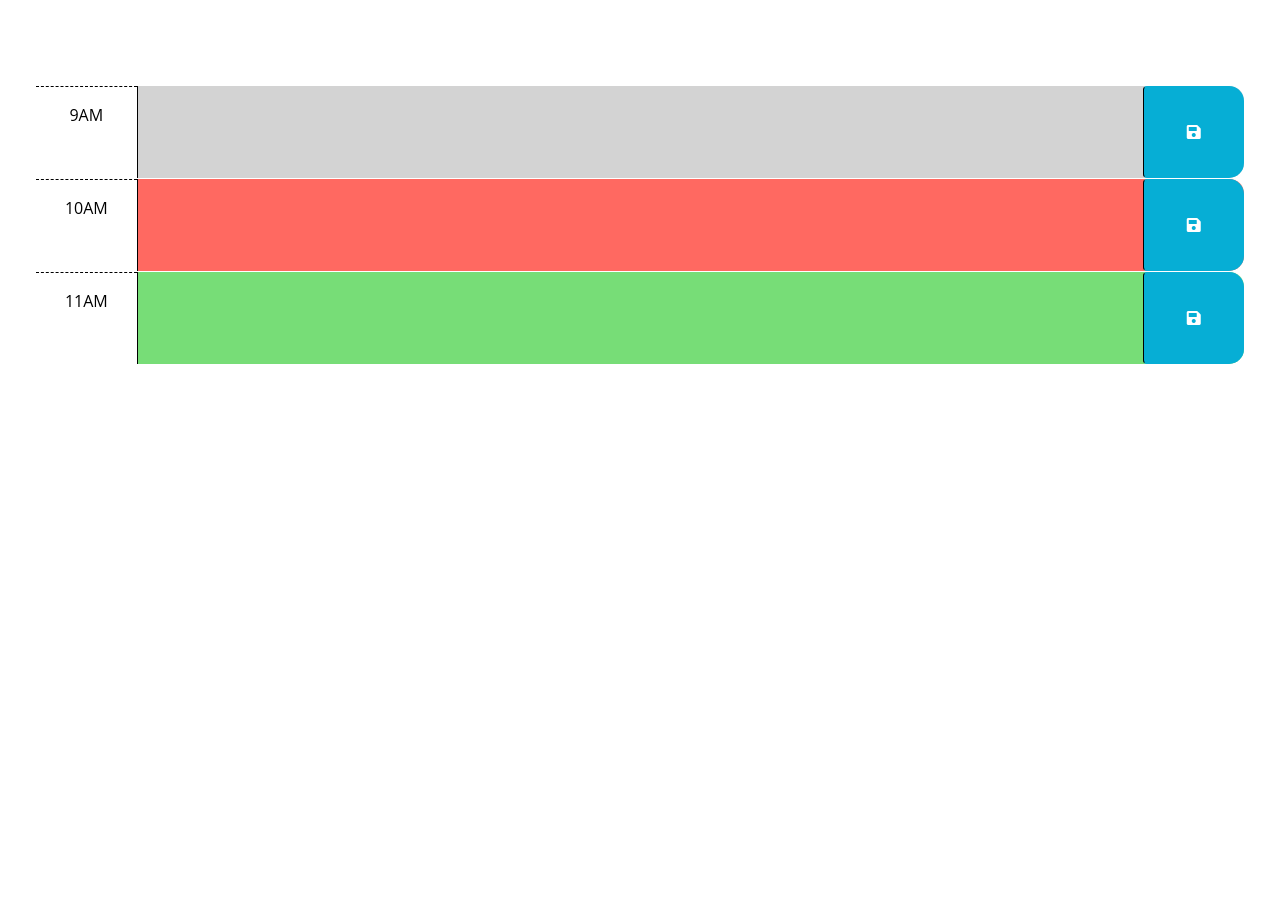
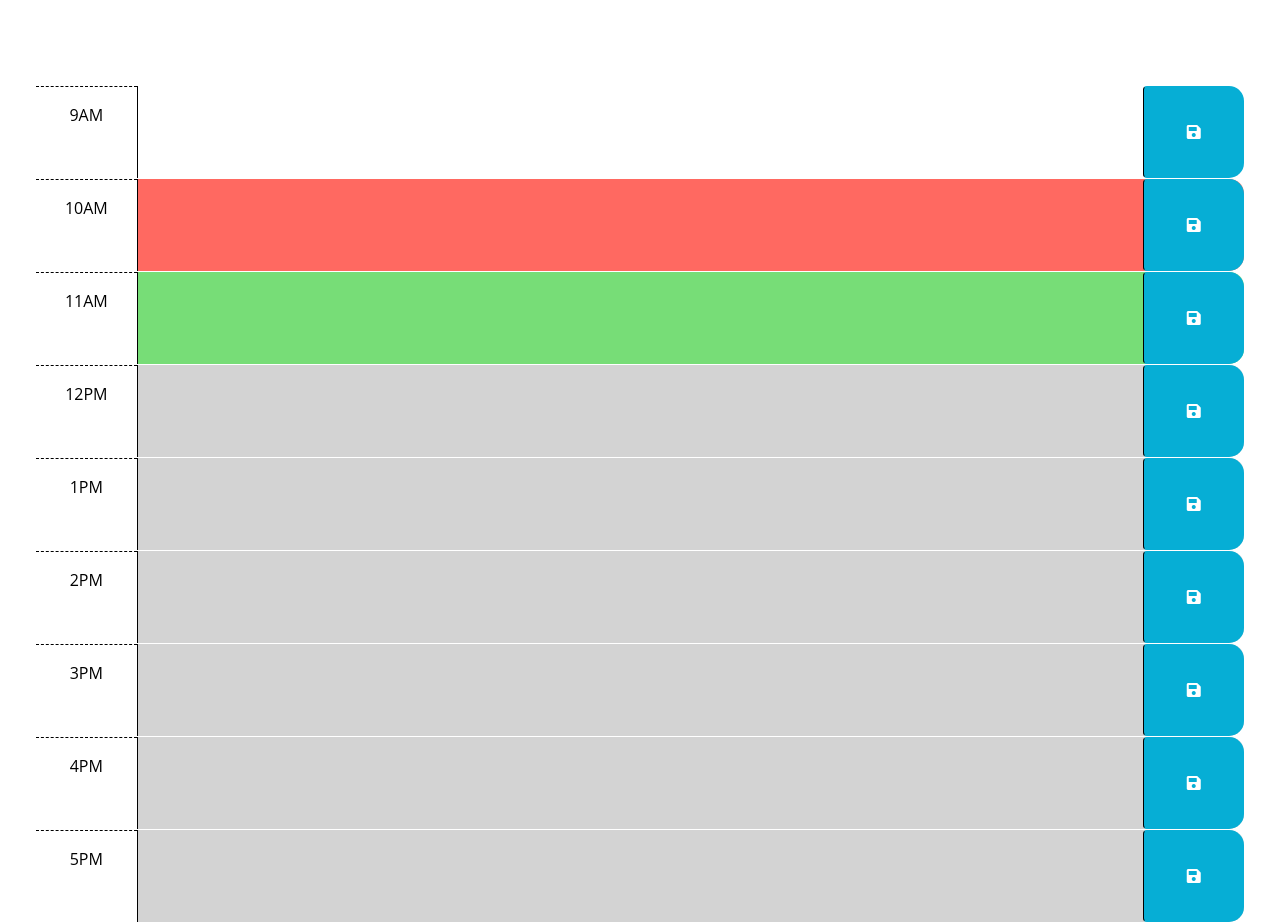
Before and after one commit to mtstall/work-day-scheduler, a plain HTML site: page index.html in a window 1280 px wide. Shown: the part 166-1088 px from the top of the page. Before the commit the page ends 800 px from the top, so only its background shows below. Drawn offline with nearby package versions, Linux system fonts and the light colour scheme; files that its build step writes are made by us from their sources.

Commit message:
added current date and boxes for each hour of the workday

```diff
--- a/Develop/script.js
+++ b/Develop/script.js
@@ -14,10 +14,37 @@ $(function () {
   // attribute of each time-block be used to conditionally add or remove the
   // past, present, and future classes? How can Day.js be used to get the
   // current hour in 24-hour time?
+  var currentHour = dayjs(currentDay).format('hA');
+  console.log(currentHour);
+
+  //var allHours = document.querySelectorAll('.time-block');
+  //console.log(allHours);
+
+  var schedulerHourEl = document.querySelector('#hour-9');
+  console.log(schedulerHourEl);
+  var schedulerHour = dayjs(schedulerHourEl.innerText).format('hA');
+  console.log(schedulerHour);
+
+  var duration = currentHour.diff(schedulerHour);
+  console.log(duration);
+
+if (currentHour > schedulerHour) {
+  schedulerHourEl.setAttribute('class','row time-block past');
+}
+
+else if (currentHour < schedulerHour) {
+  schedulerHourEl.setAttribute('class','row time-block future');
+}
+
+else if (currentHour == schedulerHour) {
+  schedulerHourEl.setAttribute('class','row time-block current');
+}
   //
   // TODO: Add code to get any user input that was saved in localStorage and set
   // the values of the corresponding textarea elements. HINT: How can the id
   // attribute of each time-block be used to do this?
   //
   // TODO: Add code to display the current date in the header of the page.
+  var currentDay = dayjs();
+  $('#currentDay').text(currentDay.format('MMM D, YYYY'));
 });
--- a/index.html
+++ b/index.html
@@ -20,7 +20,7 @@
       href="https://fonts.googleapis.com/css2?family=Fira+Sans:wght@400;700&display=swap"
       rel="stylesheet"
     />
-    <link rel="stylesheet" href="style.css" />
+    <link rel="stylesheet" href="./Develop/style.css" />
     <title>Work Day Scheduler</title>
   </head>
 
@@ -42,7 +42,7 @@
         -->
 
       <!-- Example of a past time block. The "past" class adds a gray background color. -->
-      <div id="hour-9" class="row time-block past">
+      <div id="hour-9" class="row time-block">
         <div class="col-2 col-md-1 hour text-center py-3">9AM</div>
         <textarea class="col-8 col-md-10 description" rows="3"> </textarea>
         <button class="btn saveBtn col-2 col-md-1" aria-label="save">
@@ -67,6 +67,54 @@
           <i class="fas fa-save" aria-hidden="true"></i>
         </button>
       </div>
+
+      <div id="hour-12" class="row time-block past">
+        <div class="col-2 col-md-1 hour text-center py-3">12PM</div>
+        <textarea class="col-8 col-md-10 description" rows="3"> </textarea>
+        <button class="btn saveBtn col-2 col-md-1" aria-label="save">
+          <i class="fas fa-save" aria-hidden="true"></i>
+        </button>
+      </div>
+
+      <div id="hour-1" class="row time-block past">
+        <div class="col-2 col-md-1 hour text-center py-3">1PM</div>
+        <textarea class="col-8 col-md-10 description" rows="3"> </textarea>
+        <button class="btn saveBtn col-2 col-md-1" aria-label="save">
+          <i class="fas fa-save" aria-hidden="true"></i>
+        </button>
+      </div>
+
+      <div id="hour-2" class="row time-block past">
+        <div class="col-2 col-md-1 hour text-center py-3">2PM</div>
+        <textarea class="col-8 col-md-10 description" rows="3"> </textarea>
+        <button class="btn saveBtn col-2 col-md-1" aria-label="save">
+          <i class="fas fa-save" aria-hidden="true"></i>
+        </button>
+      </div>
+
+      <div id="hour-3" class="row time-block past">
+        <div class="col-2 col-md-1 hour text-center py-3">3PM</div>
+        <textarea class="col-8 col-md-10 description" rows="3"> </textarea>
+        <button class="btn saveBtn col-2 col-md-1" aria-label="save">
+          <i class="fas fa-save" aria-hidden="true"></i>
+        </button>
+      </div>
+
+      <div id="hour-4" class="row time-block past">
+        <div class="col-2 col-md-1 hour text-center py-3">4PM</div>
+        <textarea class="col-8 col-md-10 description" rows="3"> </textarea>
+        <button class="btn saveBtn col-2 col-md-1" aria-label="save">
+          <i class="fas fa-save" aria-hidden="true"></i>
+        </button>
+      </div>
+
+      <div id="hour-5" class="row time-block past">
+        <div class="col-2 col-md-1 hour text-center py-3">5PM</div>
+        <textarea class="col-8 col-md-10 description" rows="3"> </textarea>
+        <button class="btn saveBtn col-2 col-md-1" aria-label="save">
+          <i class="fas fa-save" aria-hidden="true"></i>
+        </button>
+      </div>
     </div>
 
     <script src="https://cdnjs.cloudflare.com/ajax/libs/jquery/3.2.1/jquery.min.js"></script>
@@ -74,6 +122,6 @@
     integrity="sha256-iu/zLUB+QgISXBLCW/mcDi/rnf4m4uEDO0wauy76x7U="
     crossorigin="anonymous"></script>
 
-    <script src="script.js"></script>
+    <script src="./Develop/script.js"></script>
   </body>
 </html>
```
